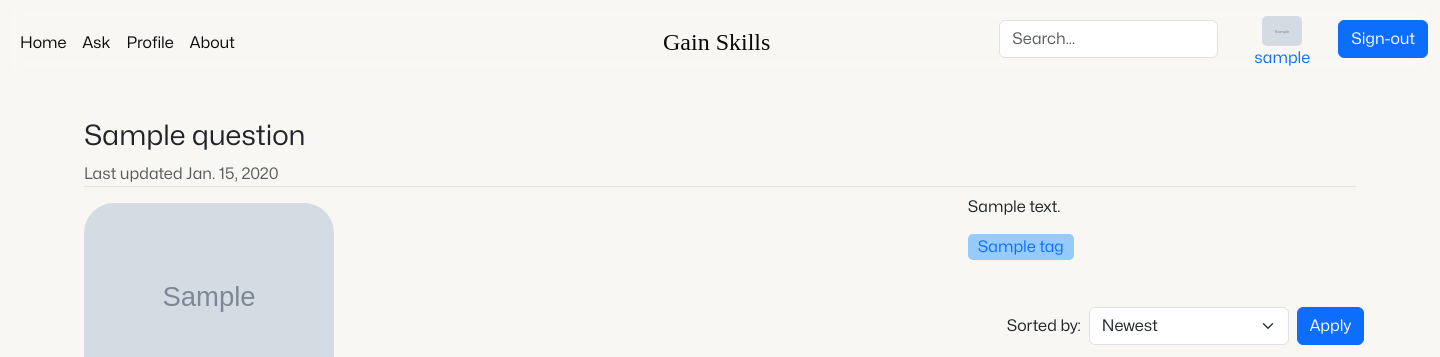
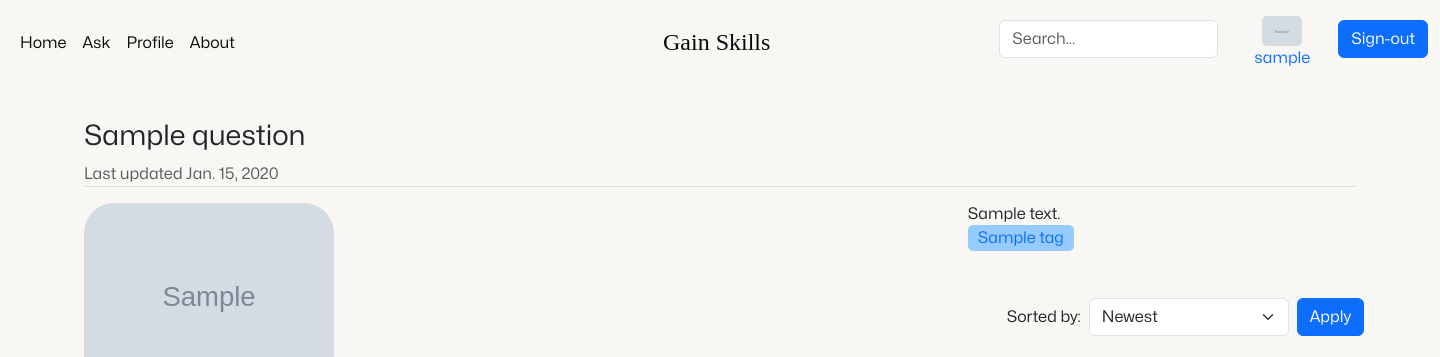
Before and after one commit to cantylv/homework-technopark-2023-django, a Django app: page /question/1/ in a window 1440 px wide. Shown: the top 357 px of the page. Run offline with Django 4.2, Linux system fonts and the light colour scheme; tables that the repository leaves empty hold one stand-in row (values such as "Sample post"); grey boxes marked "Sample" are stand-in pictures; some libraries are stand-ins or nearby versions.

Commit message:
fix text layout

```diff
--- a/main/static/css/css_authorized/question_authorized.css
+++ b/main/static/css/css_authorized/question_authorized.css
@@ -94,10 +94,7 @@
 }
 
 .post-tags a {
-    padding-left: 10px;
-    padding-right: 10px;
-    padding-bottom: 5px;
-    padding-top: 5px;
+    padding: 5px 10px;
     background-color: #95cbff;
     border-radius: 5px;
     text-decoration: none;
@@ -116,3 +113,9 @@
     margin-left: 0;
     padding-left: 0;
 }
+
+.body-question {
+    display: block;
+    margin-top: 15px!important;
+    word-wrap: break-word;
+}
--- a/templates/main/public/question.html
+++ b/templates/main/public/question.html
@@ -55,7 +55,7 @@
             </div>
         </div>
 
-        <p class="body-question mt-2">{{ question.text }}</p>
+        <span class="body-question">{{ question.text }}</span>
 
         {% get_question_tags q_id=question.id as tags %}
         <div class="post-tags">
```
